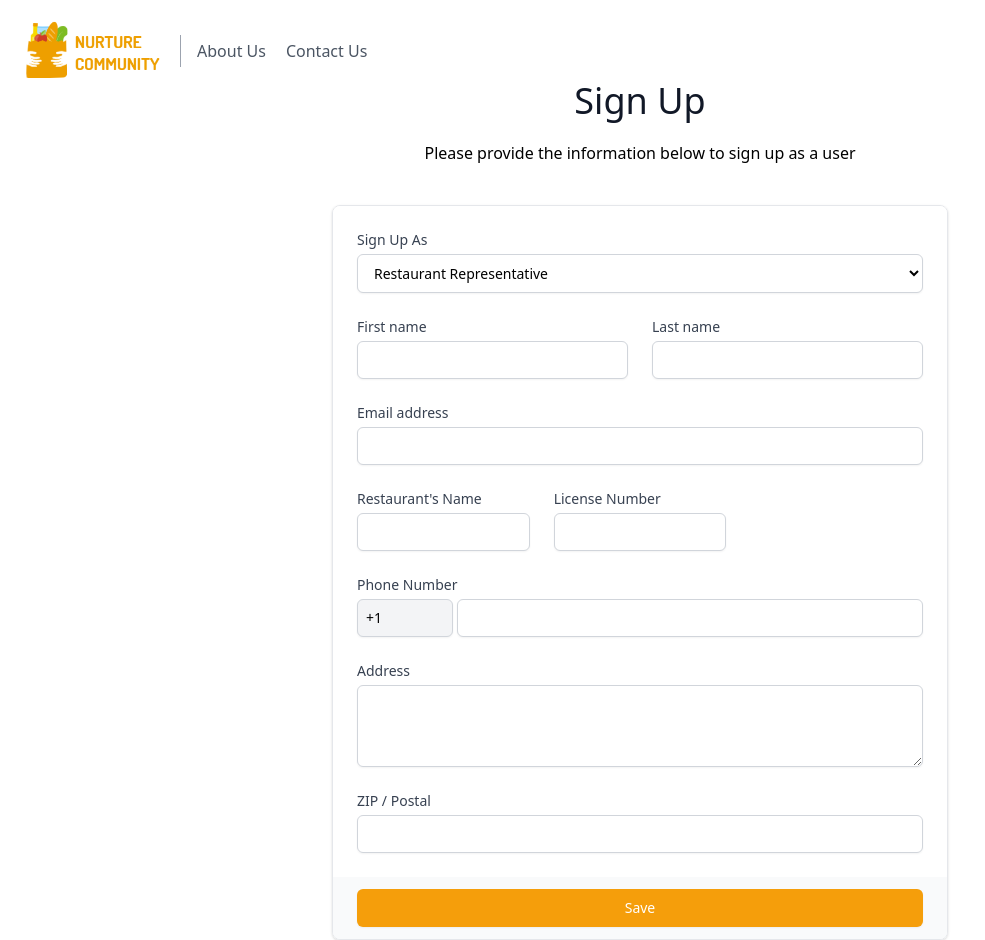
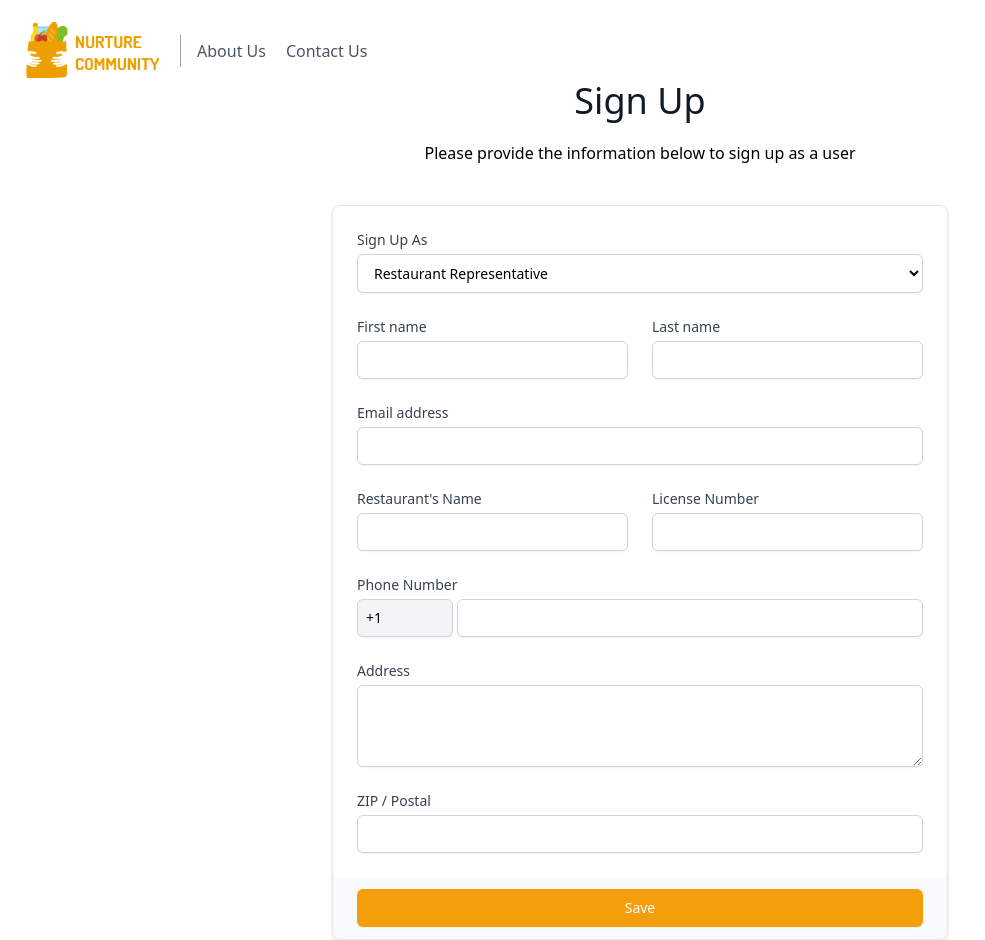
Before and after one commit to Anubha-31/Nurture-Community, a Vue app: page /sign-up in a window 1280 px wide. Shown: the whole page, without its empty margins (0-985 px from the left). Built offline with nearby package versions, Linux system fonts and the light colour scheme; no server answers.

Commit message:
update form style

```diff
--- a/src/views/SignUp.vue
+++ b/src/views/SignUp.vue
@@ -46,12 +46,12 @@
                   <input type="text" name="email_address" id="email_address" autocomplete="email" class="mt-1 p-2 focus:ring-indigo-500 focus:border-indigo-500 block w-full shadow-sm sm:text-sm border border-gray-300 rounded-md">
                 </div>
 
-                <div class="col-span-6 sm:col-span-3 lg:col-span-2" v-if="user_type === 'restaurant'">
+                <div class="col-span-6 sm:col-span-3 lg:col-span-3" v-if="user_type === 'restaurant'">
                   <label for="restaurant_name" class="block text-sm font-medium text-gray-700">Restaurant's Name</label>
                   <input type="text" name="restaurant_name" id="restaurant_name" autocomplete="restaurant-name" class="mt-1 p-2 focus:ring-indigo-500 focus:border-indigo-500 block w-full shadow-sm sm:text-sm border border-gray-300 rounded-md">
                 </div>
 
-                <div class="col-span-6 sm:col-span-3 lg:col-span-2" v-if="user_type === 'restaurant'">
+                <div class="col-span-6 sm:col-span-3 lg:col-span-3" v-if="user_type === 'restaurant'">
                   <label for="license_number" class="block text-sm font-medium text-gray-700">License Number</label>
                   <input type="text" name="license_number" id="license_number" autocomplete="license-number" class="mt-1 p-2 focus:ring-indigo-500 focus:border-indigo-500 block w-full shadow-sm sm:text-sm border border-gray-300 rounded-md">
                 </div>
```
